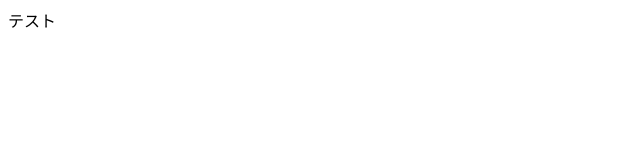
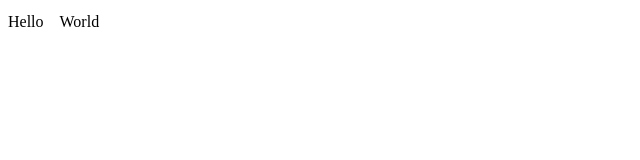
Before and after one commit to seito-kasano/20250512-git-practice, a plain HTML site: page index.html in a window 1280 px wide. Shown: the full height of the page, 0-640 px from the left. Drawn offline with Linux system fonts and the light colour scheme.

Commit message:
Update index.html

```diff
--- a/index.html
+++ b/index.html
@@ -5,6 +5,6 @@
     <title>タイトル</title>
   </head>
   <body>
-    テスト
+    Hello　World
   </body>
 </html>
```
